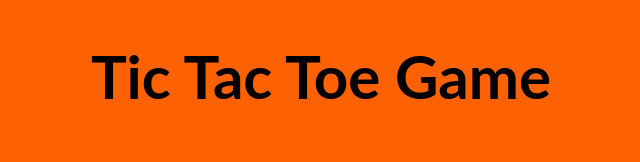
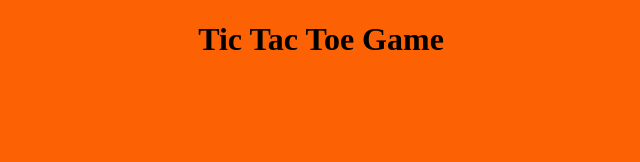
Before and after one commit to manali-biswas/TicTacToe, a React app: page / in a window 1280 px wide. Shown: the top 162 px of the page, without its empty margins (319-959 px from the left). Built offline with nearby package versions, Linux system fonts and the light colour scheme.

Commit message:
removed font

```diff
--- a/src/index.css
+++ b/src/index.css
@@ -1,5 +1,5 @@
 body {
-  font: 30px 'Lato', sans-serif;
+  font: 30px ;
   margin: 20px;
   background: #fc6203;
 }
```
